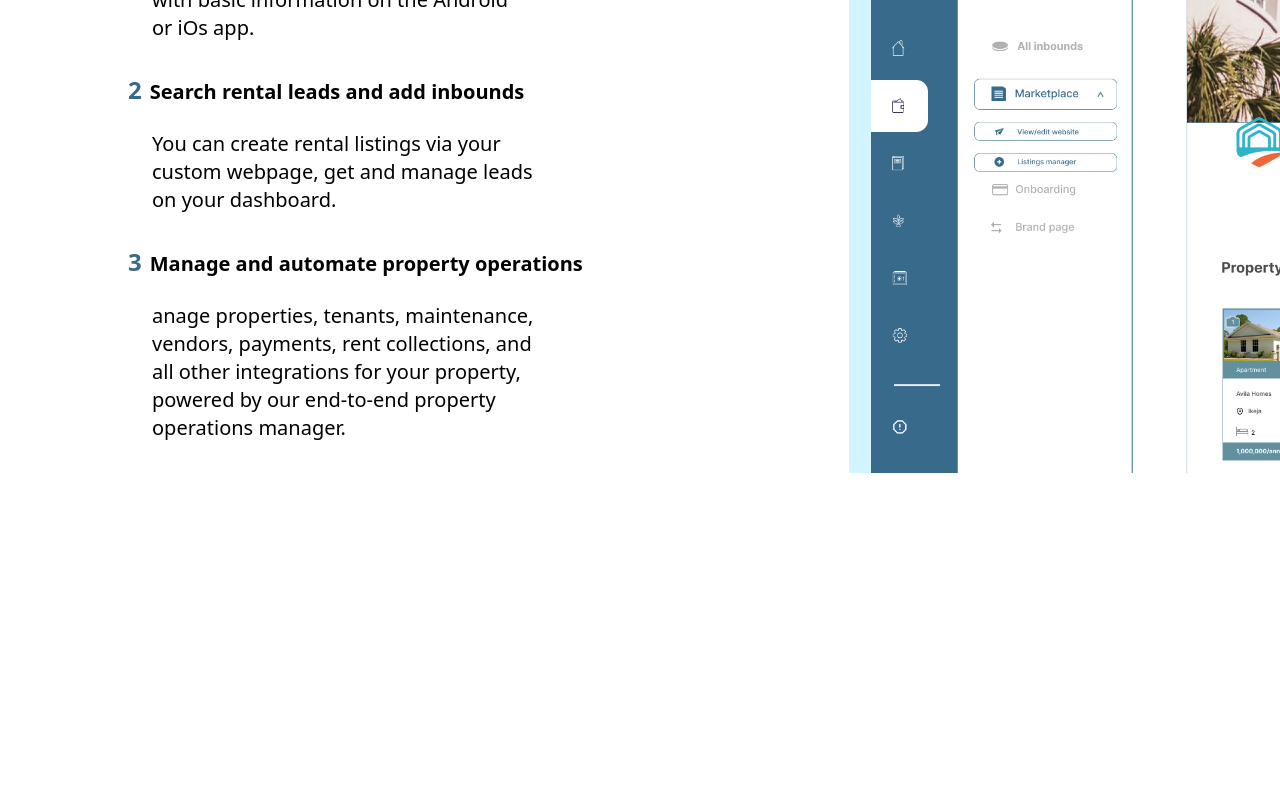
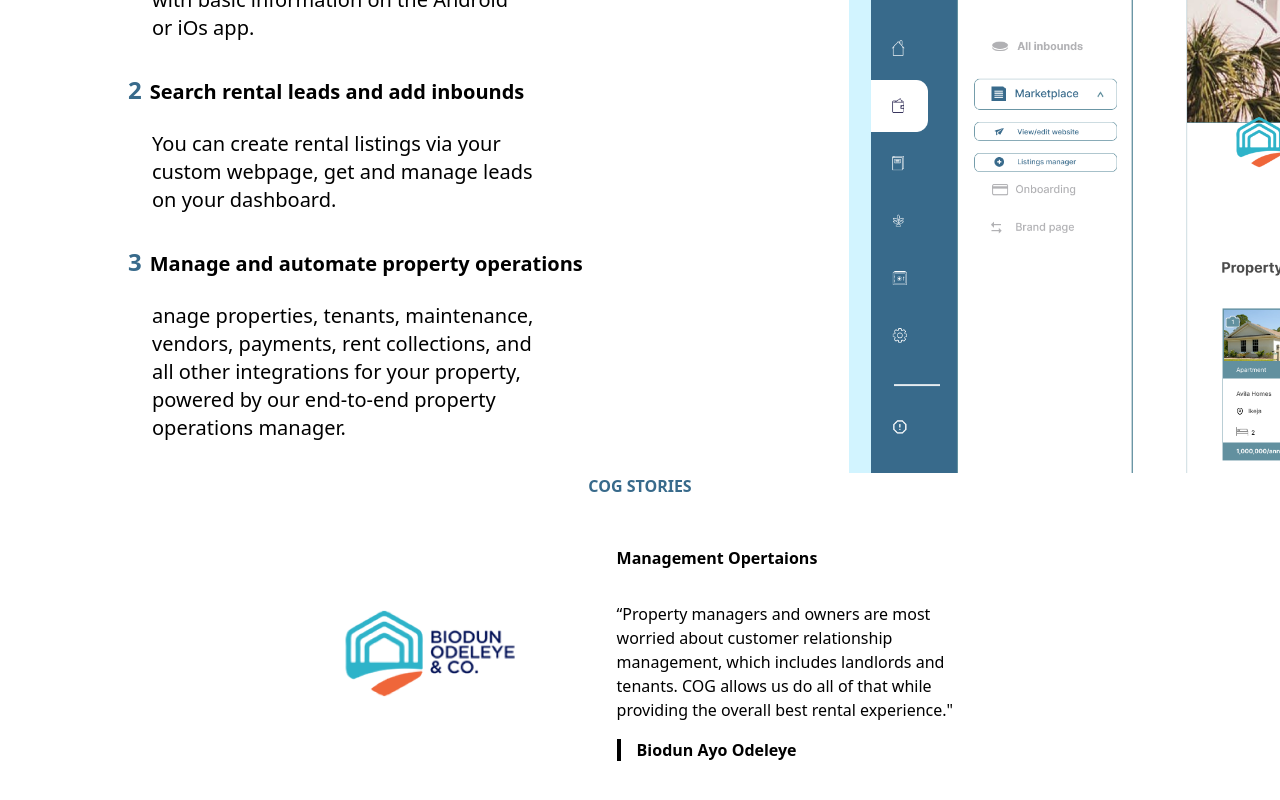
Before and after one commit to Errytagedesign/cog-pm-frontend, a Next.js app in the folder cog-frontend/: page / in a window 1280 px wide. Shown: the part 3076-3876 px from the top of the page. Before the commit the page ends 3550 px from the top, so only its background shows below. Built offline with nearby package versions, Linux system fonts and the light colour scheme.

Commit message:
DOne with the story section

```diff
--- /dev/null
+++ b/cog-frontend/components/stories.jsx
@@ -0,0 +1,14 @@
+import StoriesSlider from "./storiesSlider"
+
+const Stories = () =>{
+    const slides = [
+        {
+            title: "Dllo "
+        }
+    ]
+    return(
+        <><h1>Hello world</h1><StoriesSlider slides={slides} /></>
+    )
+}
+
+export default Stories
--- a/cog-frontend/jsconfig.json
+++ b/cog-frontend/jsconfig.json
@@ -1,7 +1,7 @@
 {
   "compilerOptions": {
     "paths": {
-      "@/assets/*": ["public/assets/*"]
+      "@/*": ["./src/*"]
     }
   }
 }
--- a/cog-frontend/src/pages/index.js
+++ b/cog-frontend/src/pages/index.js
@@ -10,7 +10,7 @@ import iPhone from "../../public/assets/images/iPhone.png";
 import benefitData from "../../Data/benefit.js";
 import { useState, useEffect } from "react";
 import managerImage from "../../public/assets/images/Frame 157.png";
-
+import biodun from "../../public/assets/images/biodun.png";
 export default function Home() {
   return (
     <>
@@ -26,6 +26,7 @@ export default function Home() {
       </div>
       <ForRentals />
       <ForManagers />
+      <Stories />
     </>
   );
 }
@@ -162,7 +163,6 @@ const BenefitHeader = () => {
 
 const Benefit = () => {
   console.log(benefitData);
-  // const items = benefitData.json
   const [benefits, setBenefits] = useState([]);
   const fetchBenefits = async () => {
     const response = await fetch(`/api/benefits`);
@@ -284,3 +284,27 @@ const ForManagers = () => {
     </>
   );
 };
+
+const Stories = () => {
+  return (
+    <>
+      <h1 className="flex justify-center font-bold text-primary mb-12">COG STORIES</h1>
+      <section className=" flex w-2/4 m-auto justify-center mb-12">
+        <div className="flex justify-between items-center w-fill mr-20"><Image width={1000} src={biodun}/></div>
+        <div>
+       <span className="block mb-8 font-bold">Management Opertaions</span>
+
+<span className=""> {" "}
+    “Property managers and owners are most worried about customer
+    relationship management, which includes landlords and tenants. COG
+    allows us do all of that while providing the overall best rental
+    experience."</span>
+    <div className="font-bold mt-4">
+      <span className="w-full h-2 border-r-4 border-black mr-4"></span>
+      Biodun Ayo Odeleye
+    </div>
+        </div>
+      </section>
+    </>
+  );
+};
```
Also changed, not shown: cog-frontend/components/storiesSlider.js (added), cog-frontend/public/assets/images/biodun.png (added), cog-frontend/src/styles/globals.css (line endings or trailing spaces), 1 other file (tests, documents, lock files or other folders).
